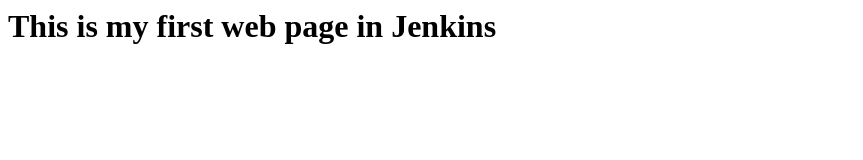
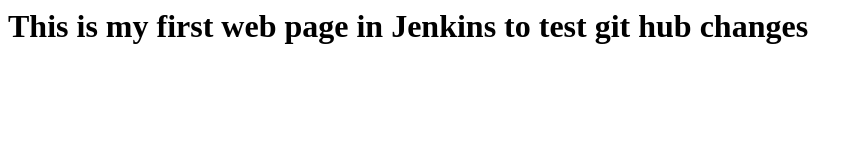
Before and after one commit to prasad4gcp/webpage, a plain HTML site: page index.html in a window 1280 px wide. Shown: the whole page, without its empty margins (0-863 px from the left). Drawn offline with Linux system fonts and the light colour scheme.

Commit message:
Update index.html

```diff
--- a/index.html
+++ b/index.html
@@ -1 +1 @@
-<h1> This is my first web page in Jenkins </h1>
+<h1> This is my first web page in Jenkins to test git hub changes </h1>
```
